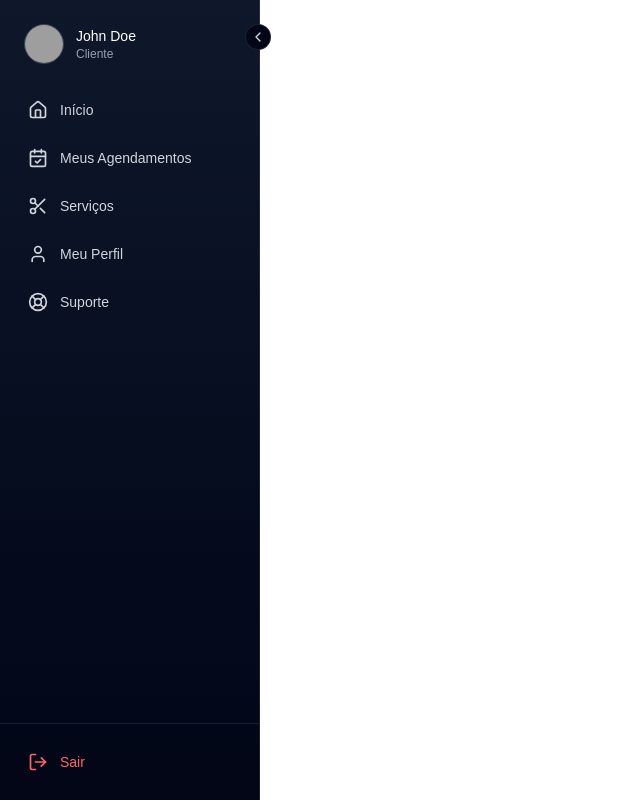
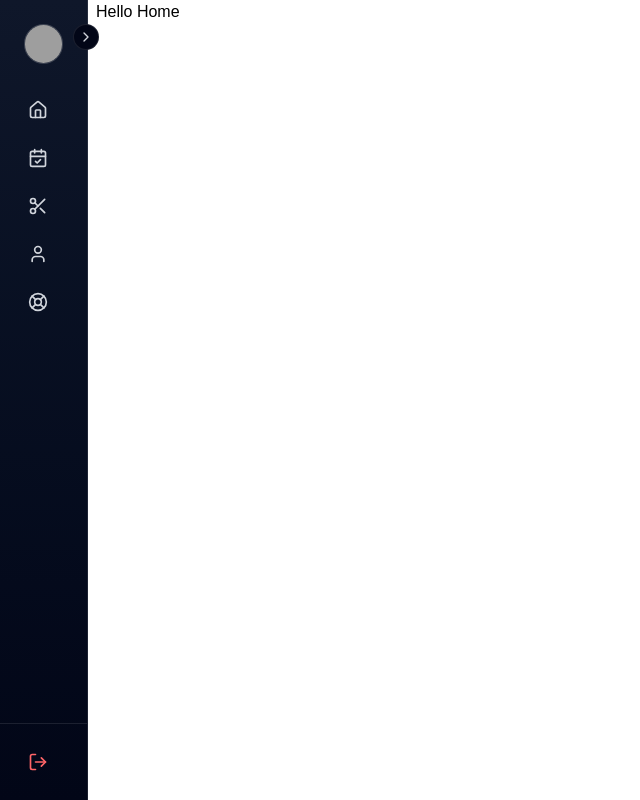
Before and after one commit to ryannardelli/system_barbershop_front, a React (Vite) app: page / in a window 1280 px wide. Shown: the whole page, without its empty margins (0-640 px from the left). Built offline with nearby package versions, Linux system fonts and the light colour scheme; grey boxes are pictures that could not be loaded.

Commit message:
fix: Added some fixes on layout

```diff
--- a/src/components/Sidebar/index.tsx
+++ b/src/components/Sidebar/index.tsx
@@ -10,7 +10,7 @@ import {
 } from "lucide-react";
 
 export function Sidebar() {
-  const [collapsed, setCollapsed] = useState(false);
+  const [collapsed, setCollapsed] = useState(true);
 
   return (
     <aside
--- a/src/templates/MainTemplate/index.tsx
+++ b/src/templates/MainTemplate/index.tsx
@@ -9,7 +9,9 @@ export default function MainTemplate({ children }: MainTemplateProps) {
     <>
       <Sidebar />
 
-      {children}
+      <div className="ml-0 ml-24 transition-all">
+           {children}
+      </div>
     </>
   );
 };
```
